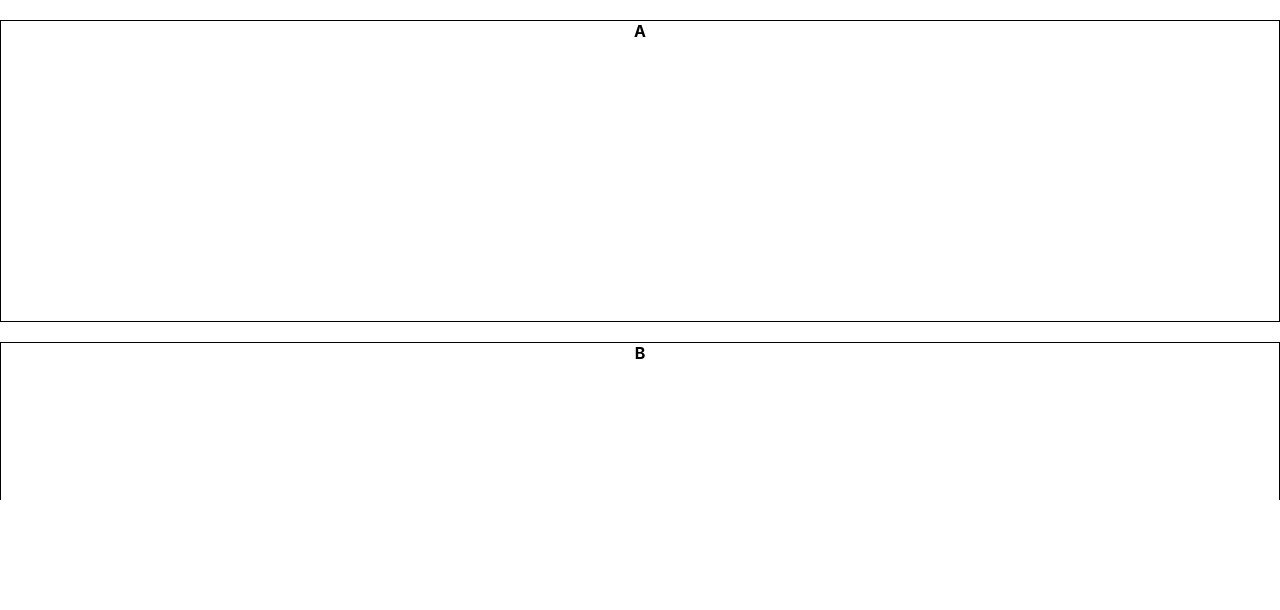
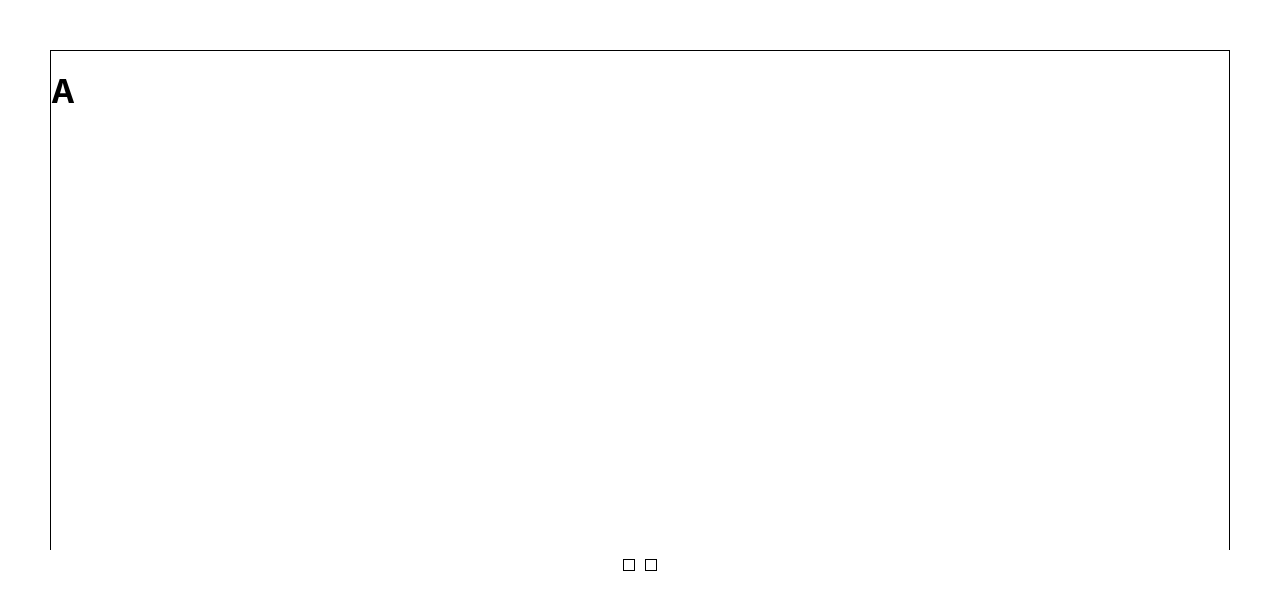
Before and after one commit to ShreyKumar/react-sleek-carousal, a React (Create React App) app: page / in a window 1280 px wide. Shown: the top 610 px of the page. Built offline with nearby package versions, Linux system fonts and the light colour scheme.

Commit message:
Added a few more options for customization

```diff
--- a/src/App.css
+++ /dev/null
@@ -1,38 +0,0 @@
-.App {
-  text-align: center;
-}
-
-.App-logo {
-  height: 40vmin;
-  pointer-events: none;
-}
-
-@media (prefers-reduced-motion: no-preference) {
-  .App-logo {
-    animation: App-logo-spin infinite 20s linear;
-  }
-}
-
-.App-header {
-  background-color: #282c34;
-  min-height: 100vh;
-  display: flex;
-  flex-direction: column;
-  align-items: center;
-  justify-content: center;
-  font-size: calc(10px + 2vmin);
-  color: white;
-}
-
-.App-link {
-  color: #61dafb;
-}
-
-@keyframes App-logo-spin {
-  from {
-    transform: rotate(0deg);
-  }
-  to {
-    transform: rotate(360deg);
-  }
-}
--- a/src/App.js
+++ b/src/App.js
@@ -1,17 +1,17 @@
 import React from 'react';
 import logo from './logo.svg';
-import './App.css';
+import './App.scss';
 import { ReactCarousal, ReactCarousalItem } from './ReactCarousal'
 
 function App() {
     return (
         <div className="App">
-            <ReactCarousal height="500px">
-                <ReactCarousalItem>
-                    <b>A</b>
+            <ReactCarousal height={500}>
+                <ReactCarousalItem height="500px">
+                    <h1>A</h1>
                 </ReactCarousalItem>
-                <ReactCarousalItem>
-                    <b>B</b>
+                <ReactCarousalItem height="500px">
+                    <h1>B</h1>
                 </ReactCarousalItem>
             </ReactCarousal>
         </div>
--- /dev/null
+++ b/src/App.scss
@@ -0,0 +1,7 @@
+.App {
+    .carousal-items {
+        margin-top: 50px;
+        margin-left: 50px;
+        margin-right: 50px;
+    }
+}
--- a/src/ReactCarousal.js
+++ b/src/ReactCarousal.js
@@ -1,19 +1,49 @@
 import React from 'react'
+import PropTypes from 'prop-types'
 
 import './ReactCarousal.scss'
 
 export const ReactCarousal = ({ height, children }) => {
+    // create dots
+    let dots = []
+    children.forEach((child) => {
+        dots = [...dots, <div className="dot" />]
+    })
+
     return (
-        <div className="carousal" style={{height: height}}>
+        <div className="carousal">
+            <div className="carousal-items" style={{ height }}>
+                { children }
+            </div>
+            <div className="tracker">
+                {dots}
+            </div>
+        </div>
+    )
+}
+
+ReactCarousal.defaultProps = {
+    height: "500px",
+    disableTracker: false,
+    trackerAlignment: "bottom",
+    trackerShape: "square",
+    trackerColor: "grey"
+}
+
+ReactCarousal.propTypes = {
+    height: PropTypes.oneOfType([PropTypes.string, PropTypes.number]),
+    disableTracker: PropTypes.bool,
+    trackerAlignment: PropTypes.oneOf(["top", "bottom", "left", "right"]),
+    trackerShape: PropTypes.oneOf(["circle", "square"]),
+    trackerColor: PropTypes.string,
+}
+
+
+
+export const ReactCarousalItem = ({ height, children }) => {
+    return (
+        <div className="carousal-item" style={{height}}>
             { children }
         </div>
     )
 }
-
-export const ReactCarousalItem = ({ children }) => {
-    return (
-        <div className="item">
-            { children }
-        </div>
-    )
-}
--- a/src/ReactCarousal.scss
+++ b/src/ReactCarousal.scss
@@ -1,10 +1,32 @@
 .carousal {
-    overflow: hidden;
-    overflow-y: scroll;
-    .item {
-        border: 1px solid black;
-        margin-top: 20px;
-        margin-bottom: 20px;
-        height: 300px;
+
+    .carousal-items {
+        position: relative;
+        overflow-y: scroll;
+        -ms-overflow-style: none;
+        &::-webkit-scrollbar {
+            display: none;
+        }
+        .carousal-item {
+            border: 1px solid black;
+            margin-bottom: 20px;
+            height: 300px;
+        }
+    }
+
+    .tracker {
+        margin-left: auto;
+        margin-right: auto;
+        width: 200px;
+        height: 30px;
+        display: flex;
+        justify-content: center;
+        align-items: center;
+        .dot {
+            width: 10px;
+            height: 10px;
+            border: 1px solid black;
+            margin: 5px;
+        }
     }
 }
```
